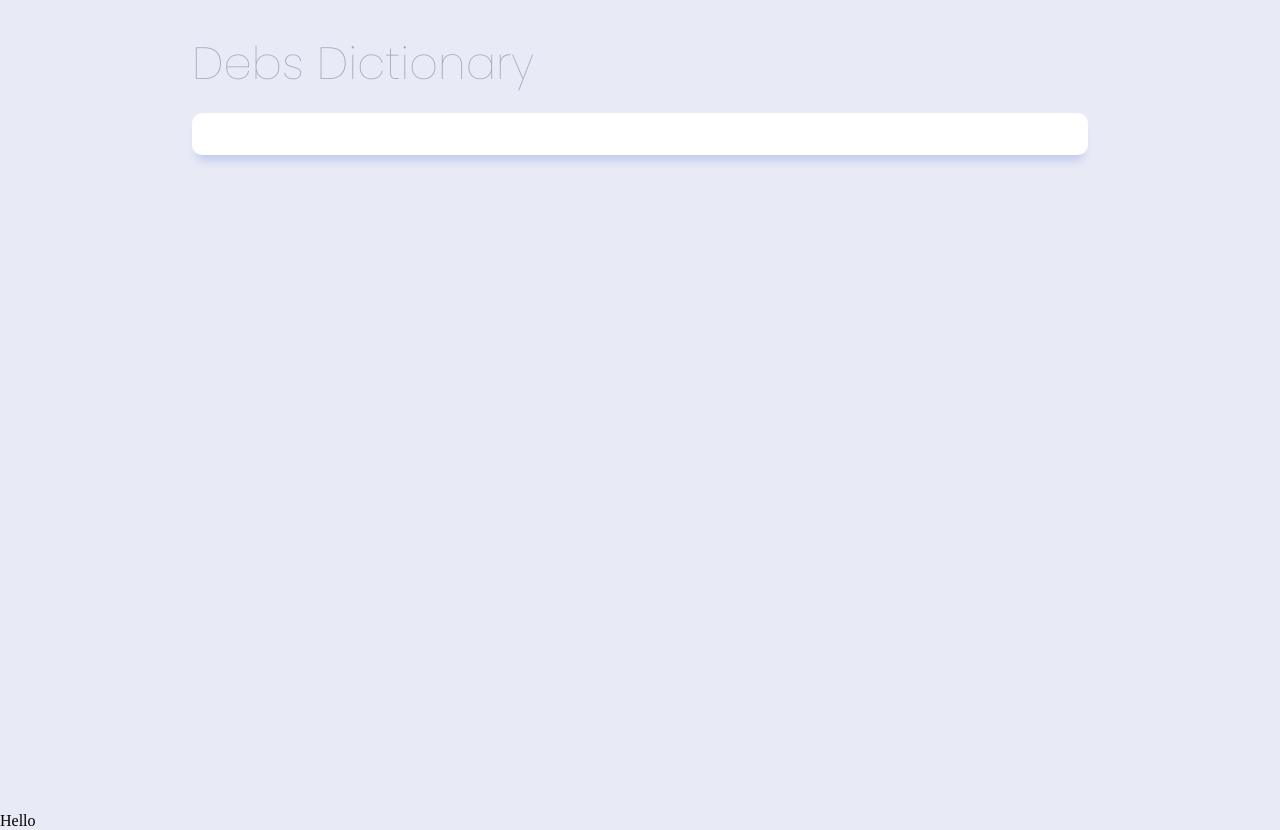
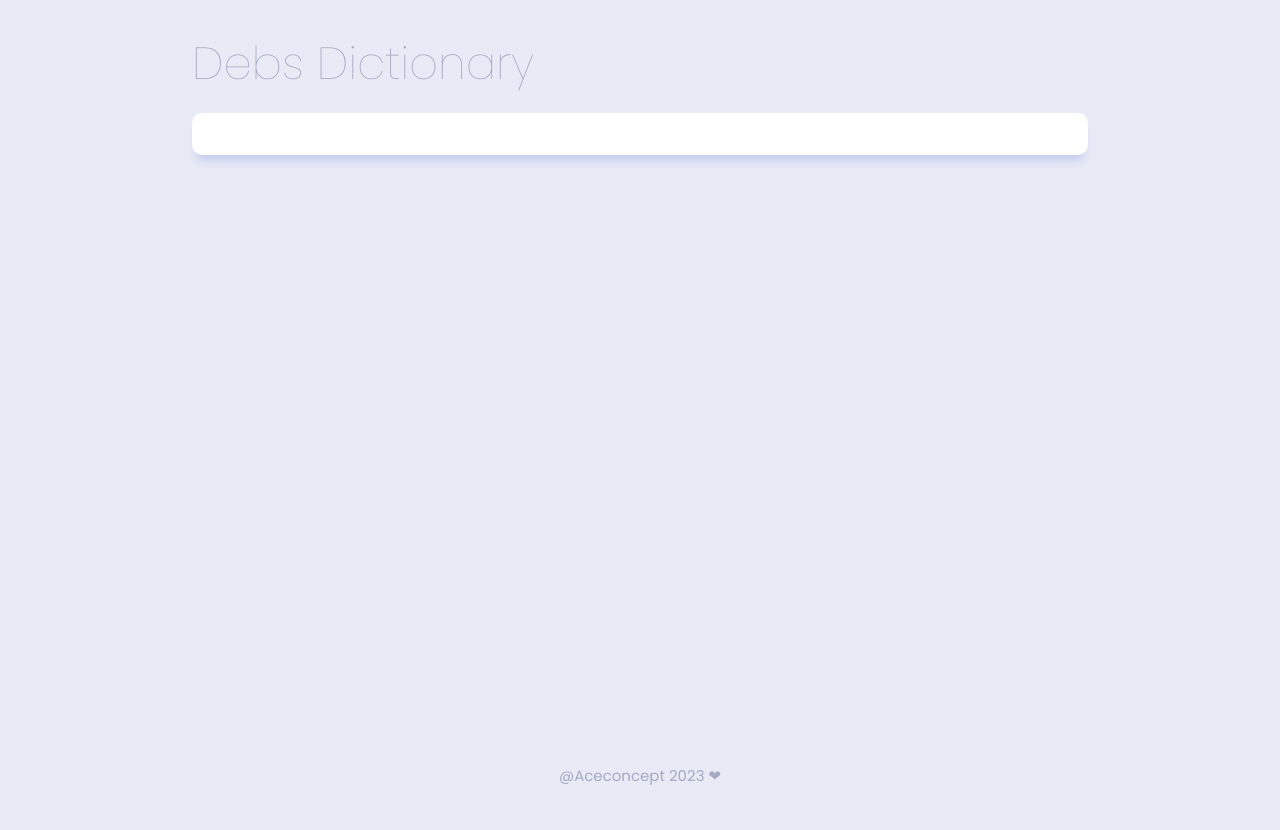
Before and after one commit to AceRex/debs-dictionary, a React (Create React App) app: page /search in a window 1280 px wide. After the commit the page ends 800 px from the top, so only its background shows below. Built offline with nearby package versions, Linux system fonts and the light colour scheme.

Commit message:
CleanUps

```diff
--- a/src/Footer.js
+++ b/src/Footer.js
@@ -1,8 +1,8 @@
 
 export default function Footer(){
     return(
-        <div>
-            Hello
+        <div className="footer">
+            @Aceconcept 2023 &#10084;
         </div>
     )
 }
--- a/src/Sass/main.css
+++ b/src/Sass/main.css
@@ -23,10 +23,17 @@ body {
   font-size: 20px;
 }
 
+.footer {
+  text-align: center;
+  color: #A4AAC3;
+  font: 400 20px "Poppins", sans-serif;
+  font-size: 15px;
+}
+
 @media (max-width: 576px) {
   .container {
     max-width: 100vw;
-    min-height: 94vh;
+    min-height: 90vh;
     padding: 25px;
     background-color: #e8eaf5;
   }
@@ -205,7 +212,7 @@ body {
   .container {
     max-width: 80vw;
     margin: auto;
-    min-height: 94vh;
+    min-height: 87vh;
     padding: 30px;
     background-color: #e8eaf5;
   }
@@ -365,7 +372,7 @@ body {
   .container {
     max-width: 80vw;
     margin: auto;
-    min-height: 94vh;
+    min-height: 87vh;
     padding: 30px;
     background-color: #e8eaf5;
   }
@@ -525,7 +532,7 @@ body {
   .container {
     max-width: 70vw;
     margin: auto;
-    min-height: 94vh;
+    min-height: 87vh;
     padding: 30px;
     background-color: #e8eaf5;
   }
@@ -685,7 +692,7 @@ body {
   .container {
     max-width: 70vw;
     margin: auto;
-    min-height: 94vh;
+    min-height: 88vh;
     padding: 30px;
     background-color: #e8eaf5;
   }
--- a/src/Sass/main.scss
+++ b/src/Sass/main.scss
@@ -44,11 +44,16 @@ body {
     font-size: 20px;
   }
 }
-
+.footer{
+  text-align: center;
+  color: $primary-color;
+  font: $font-light;
+  font-size: 15px;
+}
 @media (max-width: 576px) {
   .container {
     max-width: 100vw;
-    min-height: 94vh;
+    min-height: 90vh;
     padding: 25px;
     background-color: $aux-color;
 
@@ -259,7 +264,7 @@ body {
   .container {
     max-width: 80vw;
     margin: auto;
-    min-height: 94vh;
+    min-height: 87vh;
     padding: 30px;
     background-color: $aux-color;
 
@@ -446,7 +451,7 @@ body {
   .container {
     max-width: 80vw;
     margin: auto;
-    min-height: 94vh;
+    min-height: 87vh;
     padding: 30px;
     background-color: $aux-color;
 
@@ -632,7 +637,7 @@ body {
   .container {
     max-width: 70vw;
     margin: auto;
-    min-height: 94vh;
+    min-height: 87vh;
     padding: 30px;
     background-color: $aux-color;
 
@@ -819,7 +824,7 @@ body {
   .container {
     max-width: 70vw;
     margin: auto;
-    min-height: 94vh;
+    min-height: 88vh;
     padding: 30px;
     background-color: $aux-color;
 
--- a/src/quotes/Quotes.js
+++ b/src/quotes/Quotes.js
@@ -5,8 +5,6 @@ export default function Quotes() {
   const [searchWord, setSearchWord] = useState([]);
   const [meaning, setMeaning] = useState([]);
   const [phonetics, setPhonetics] = useState([])
-
-
 
   useEffect(() => {
     setTimeout(() => {
@@ -31,7 +29,6 @@ export default function Quotes() {
         } else {
           setPhonetics(response.data[0].phonetic)
         }
-        console.log(response.data)
 
       }
     )
```
Also changed, not shown: 1 other file (tests, documents, lock files or other folders).
